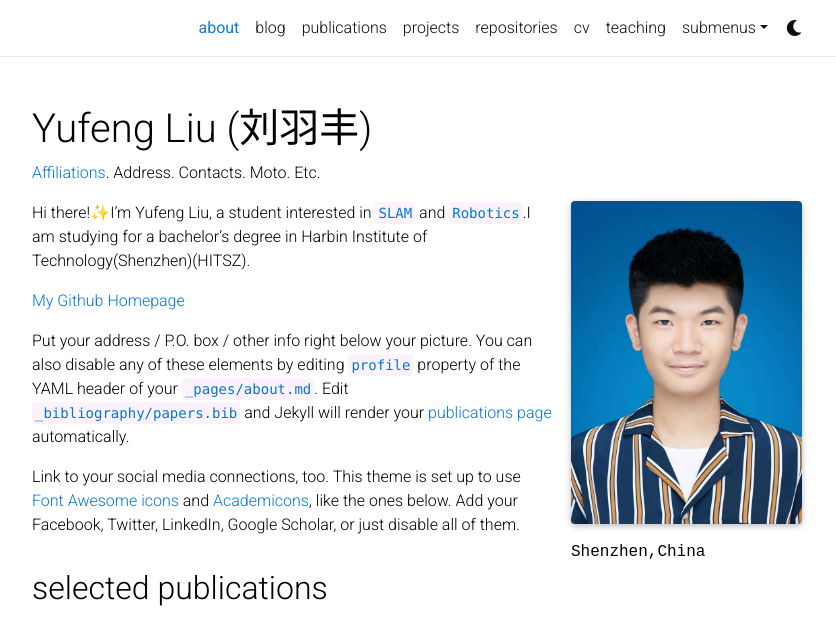
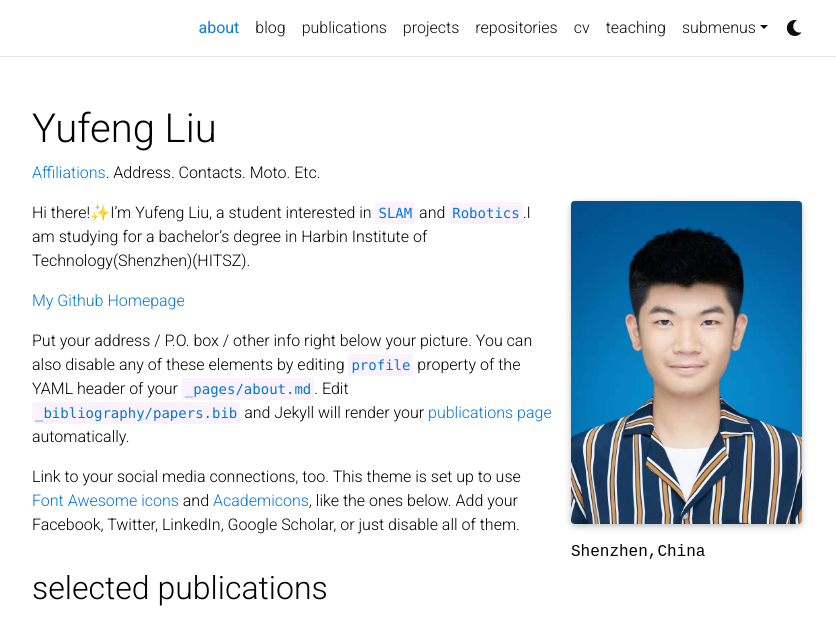
Before and after one commit to raymond-lau-lyf/raymond-lau-lyf.github.io, a Jekyll site: the page built from _pages/about.md, in a window 1280 px wide and 925 px high, cut to the strip 0-636 px from the top of the window. Shown: the whole strip, without its empty margins (223-1059 px from the left). Built offline with Jekyll 4.4.1, drawn with Linux system fonts in a browser that asks for light colours; full-size pictures stand in for the smaller copies a plugin makes; emoji names are drawn with the system emoji font; comment, search, counter and statistics services are not loaded; a style sheet for code colours, icons or effects is not loaded; some of the changed text lies outside the part shown.

Commit message:
delete chn name

```diff
--- a/_config.yml
+++ b/_config.yml
@@ -5,7 +5,7 @@
 title: blank # the website title (if blank, full name will be used instead)
 first_name:
 middle_name: Yufeng
-last_name: Liu (刘羽丰)
+last_name: Liu
 email: raymond.lau.lyf@gmail.com
 description: > # the ">" symbol means to ignore newlines until "footer_text:"
   A simple, whitespace theme for academics. Based on [*folio](https://github.com/bogoli/-folio) design.
```
